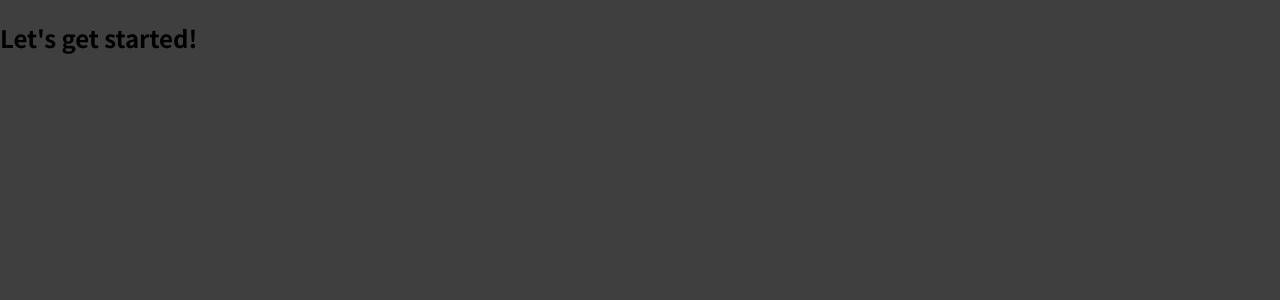
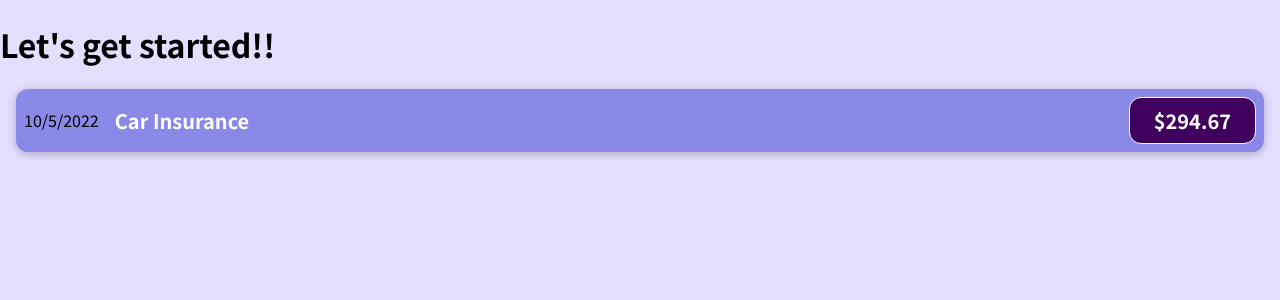
Before and after one commit to dev-yun/React-practice, a React (Create React App) app in the folder code/01-starting-react/: page / in a window 1280 px wide. Shown: the top 300 px of the page. Built offline with nearby package versions, Linux system fonts and the light colour scheme.

Commit message:
Feat : 첫 component 생성, JSX문법 복습

```diff
--- a/code/01-starting-react/package.json
+++ b/code/01-starting-react/package.json
@@ -8,8 +8,10 @@
     "@testing-library/user-event": "^13.5.0",
     "react": "^18.2.0",
     "react-dom": "^18.2.0",
-    "react-scripts": "5.0.1",
     "web-vitals": "^2.1.4"
+  },
+  "devDependencies": {
+    "react-scripts": "5.0.1"
   },
   "scripts": {
     "start": "react-scripts start",
--- a/code/01-starting-react/src/App.js
+++ b/code/01-starting-react/src/App.js
@@ -1,8 +1,11 @@
+import ExpenseItem from "./components/ExpenseItem";
+
 function App() {
   return (
-    <div>
-      <h2>Let's get started!</h2>
-    </div>
+    <main>
+      <h1>Let's get started!!</h1>
+      <ExpenseItem />
+    </main>
   );
 }
 
--- /dev/null
+++ b/code/01-starting-react/src/components/ExpenseItem.css
@@ -0,0 +1,56 @@
+.expense-item {
+  display: flex;
+  justify-content: space-between;
+  align-items: center;
+  box-shadow: 0 2px 8px rgba(0, 0, 0, 0.25);
+  padding: 0.5rem;
+  margin: 1rem 1rem;
+  border-radius: 12px;
+  background-color: #8a89e8;
+}
+
+.expense-item__description {
+  display: flex;
+  flex-direction: column;
+  gap: 1rem;
+  align-items: flex-end;
+  flex-flow: column-reverse;
+  justify-content: flex-start;
+  flex: 1;
+}
+
+.expense-item h2 {
+  color: #3a3a3a;
+  font-size: 1rem;
+  flex: 1;
+  margin: 0 1rem;
+  color: white;
+}
+
+.expense-item__price {
+  font-size: 1rem;
+  font-weight: bold;
+  color: white;
+  background-color: #40005d;
+  border: 1px solid white;
+  padding: 0.5rem;
+  border-radius: 12px;
+}
+
+@media (min-width: 580px) {
+  .expense-item__description {
+    flex-direction: row;
+    align-items: center;
+    justify-content: flex-start;
+    flex: 1;
+  }
+
+  .expense-item__description h2 {
+    font-size: 1.25rem;
+  }
+
+  .expense-item__price {
+    font-size: 1.25rem;
+    padding: 0.5rem 1.5rem;
+  }
+}
--- /dev/null
+++ b/code/01-starting-react/src/components/ExpenseItem.js
@@ -0,0 +1,26 @@
+import "./ExpenseItem.css";
+
+// JSX문법 규칙
+/*
+1. 항상 하나의 루트 요소를 갖는다. (빈 루트요소, 아무 태그로 감싸기, React hook 사용등이 있다.)
+2. class 대신 className을 사용한다. (class는 다른 예약어로 사용된다.)
+3. {}을 사용해 변수, 상수, 객체, js연산등을 출력할 수 있다.
+*/
+
+function ExpenseItem() {
+  const expenseDate = new Date(2022, 9, 5);
+  const expenseTitle = "Car Insurance";
+  const expenseAmount = 294.67;
+
+  return (
+    <section className="expense-item">
+      <p>{expenseDate.toLocaleDateString()}</p>
+      <article className="expense-item__description">
+        <h2>{expenseTitle}</h2>
+        <p className="expense-item__price">${expenseAmount}</p>
+      </article>
+    </section>
+  );
+}
+
+export default ExpenseItem;
--- a/code/01-starting-react/src/index.css
+++ b/code/01-starting-react/src/index.css
@@ -10,5 +10,13 @@
 
 body {
   margin: 0;
-  background-color: #3f3f3f;
+  background-color: #e5deff;
 }
+
+p {
+  display: block;
+  margin-block-start: 0em;
+  margin-block-end: 0em;
+  margin-inline-start: 0px;
+  margin-inline-end: 0px;
+}
```
Also changed, not shown: code/01-starting-react/src/index.js (+17 -0 lines).
